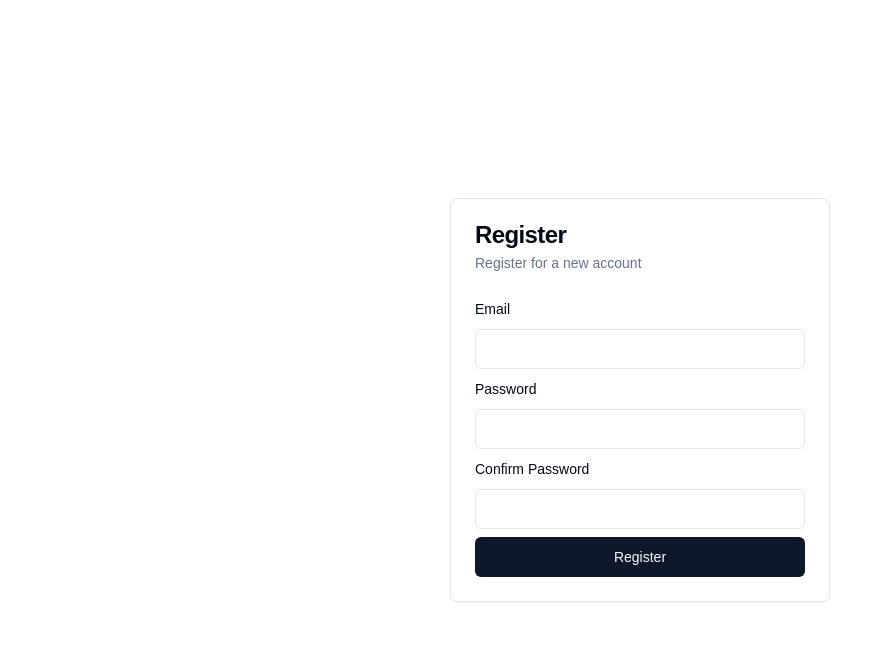
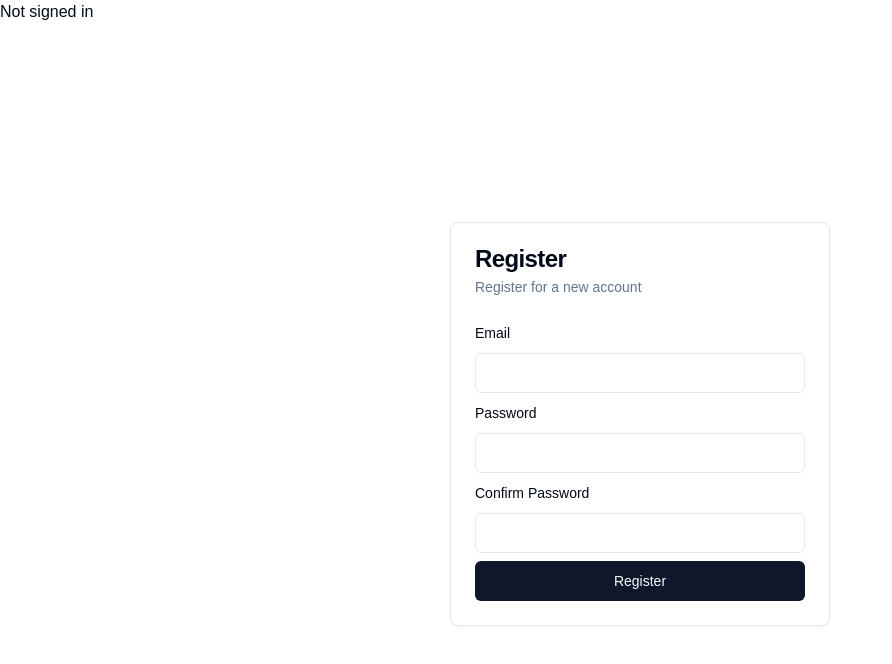
Before and after one commit to ccweerasinghe1994/next-auth, a Next.js app: page /register in a window 1280 px wide. Shown: the top 664 px of the page, without its empty margins (0-892 px from the left). Built offline with nearby package versions, Linux system fonts and the light colour scheme; no server answers.

Commit message:
implement authentication with NextAuth and user session handling

```diff
--- a/app/layout.tsx
+++ b/app/layout.tsx
@@ -1,3 +1,4 @@
+import { auth } from "@/auth";
 import type { Metadata } from "next";
 import localFont from "next/font/local";
 import "./globals.css";
@@ -18,16 +19,19 @@ export const metadata: Metadata = {
   description: "Generated by create next app",
 };
 
-export default function RootLayout({
+export default async function RootLayout({
   children,
 }: Readonly<{
   children: React.ReactNode;
 }>) {
+  const session = await auth();
+
   return (
     <html lang="en">
       <body
         className={`${geistSans.variable} ${geistMono.variable} antialiased`}
       >
+        <div>{session?.user?.email ?? "Not signed in"}</div>
         {children}
       </body>
     </html>
--- a/app/login/actions.ts
+++ b/app/login/actions.ts
@@ -1,4 +1,5 @@
 "user server";
+import { signIn } from "@/auth";
 import { emailSchema } from "@/validation/emailSchema";
 import { passwordSchema } from "@/validation/passwordSchema";
 import { z } from "zod";
@@ -22,4 +23,8 @@ export const login = async ({ email, password }: LoginData) => {
       message: loginValidation.error.errors[0]?.message ?? "An error occurred",
     };
   }
+
+  try {
+    await signIn("credentials", { email, password, redirect: false });
+  } catch (error) {}
 };
--- a/auth.ts
+++ b/auth.ts
@@ -1,5 +1,40 @@
+"use server";
+import { eq } from "drizzle-orm";
 import NextAuth from "next-auth";
+import Credentials from "next-auth/providers/credentials";
+import { db } from "./db/drizzel";
+import { users } from "./db/usersSchema";
 
 export const { handlers, signIn, signOut, auth } = NextAuth({
-  providers: [],
+  providers: [
+    Credentials({
+      credentials: {
+        email: {},
+        password: {},
+      },
+      authorize: async (credentials) => {
+        const [user] = await db
+          .select()
+          .from(users)
+          .where(eq(users.email, credentials.email as string));
+
+        if (!user) {
+          throw new Error("Invalid credentials");
+        } else {
+          // const passwordCorrect = await compare(
+          //   credentials.password as string,
+          //   user.password!
+          // );
+          // if (!passwordCorrect) {
+          //   throw new Error("Invalid credentials");
+          // }
+        }
+
+        return {
+          id: user.id.toString(),
+          email: user.email,
+        };
+      },
+    }),
+  ],
 });
```
